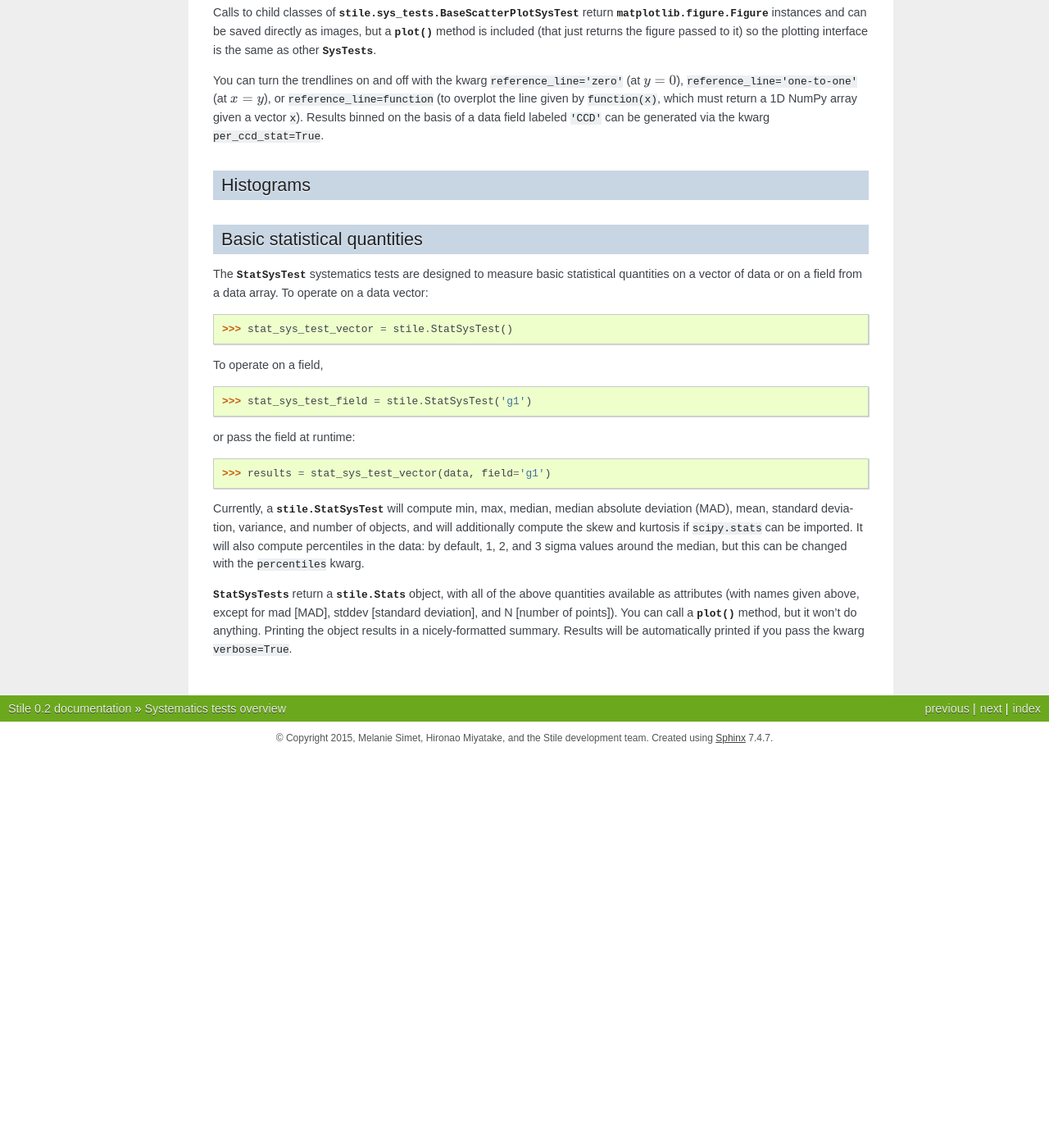
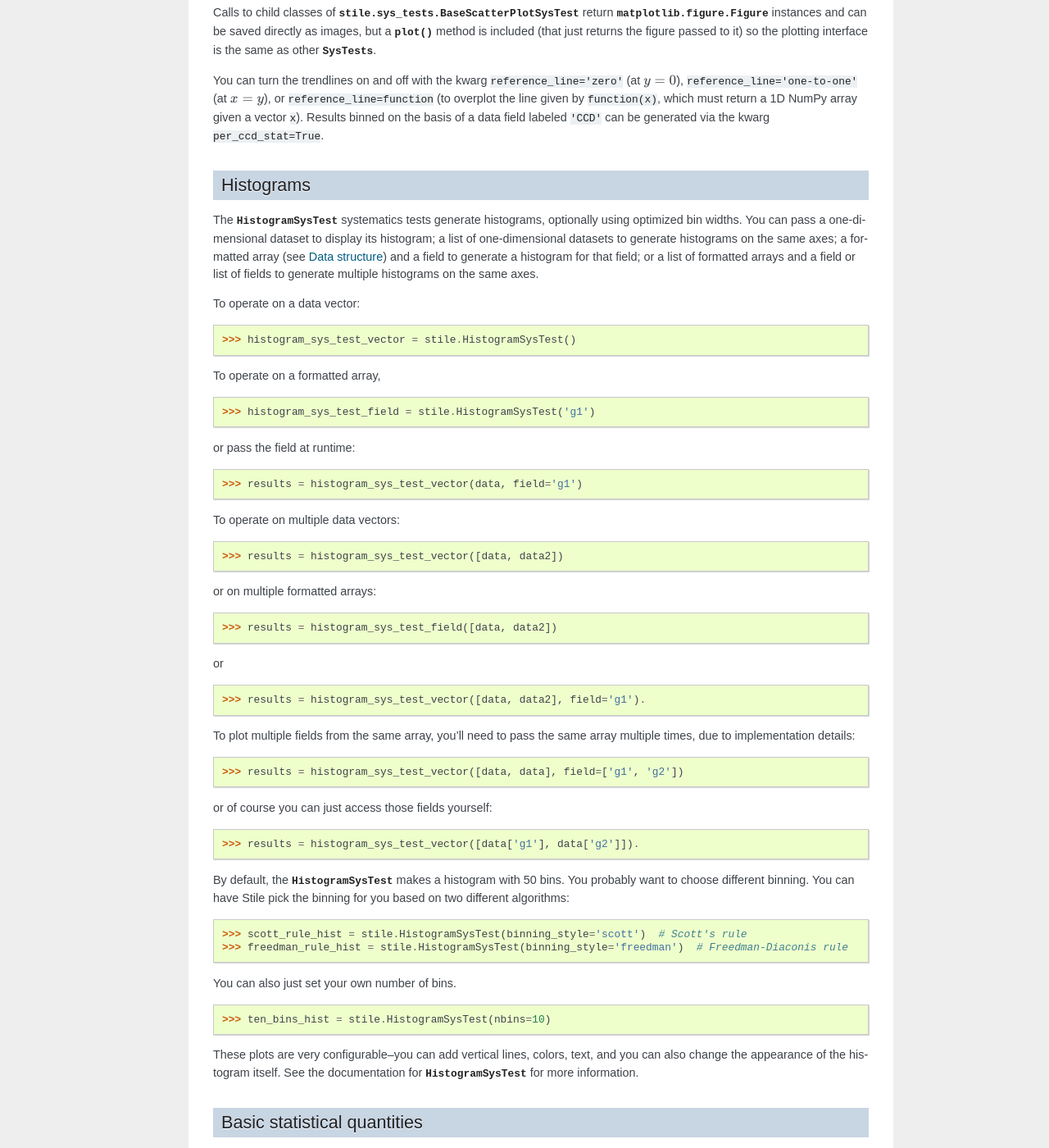
Before and after one commit to msimet/Stile, a Sphinx documentation site: the page built from doc/systest_basics.rst, in a window 1280 px wide and 1400 px high, scrolled down 3237 px. Shown: the whole window at 82% size. Built offline with Sphinx 7.4.7, drawn with Linux system fonts in a browser that asks for light colours; before the commit the page ends 4157 px from its top, so only the background shows below that; some of the changed text lies outside the part shown.

Commit message:
Add Histogram documentation to systest_basics, fix missing backtick (#17)

```diff
--- a/doc/systest_basics.rst
+++ b/doc/systest_basics.rst
@@ -134,7 +134,7 @@ Shear-shear correlation functions are :math:`\xi_+` and :math:`\xi_-`.  :math:`\
 nominally, *g1* times *g2\**, and is given as both the real and imaginary components.
 :math:`\xi_{+,im}` should be consistent with 0 to within noise. :math:`\xi_-` on the other hand is
 *g1* times *g2* (not complex conjugate).  Similarly, :math:`\xi_{-,im}` should be 0.  (Note that
-*g1* and *g2* here are two *complex* shears :math:`g_{1t} + ig_{1x}` and :math:`g_{2t} + ig_{2x}
+*g1* and *g2* here are two *complex* shears :math:`g_{1t} + ig_{1x}` and :math:`g_{2t} + ig_{2x}`
 from the two catalogs, not the two components of a single shear in sky coordinates or chip frame.)
 
 Point-scalar (point-kappa) estimates are equivalent to <scalar>; scalar-shear estimates are
@@ -202,6 +202,60 @@ via the kwarg ``per_ccd_stat=True``.
 Histograms
 ----------
 
+The :class:`HistogramSysTest <stile.sys_tests.HistogramSysTest>` systematics tests generate
+histograms, optionally using optimized bin widths.  You can pass a one-dimensional dataset to
+display its histogram; a list of one-dimensional datasets to generate histograms on the same axes;
+a formatted array (see :doc:`data`) and a field to generate a histogram for that field; or a list of
+formatted arrays and a field or list of fields to generate multiple histograms on the same axes.
+
+To operate on a data vector:
+
+>>> histogram_sys_test_vector = stile.HistogramSysTest()
+
+To operate on a formatted array,
+
+>>> histogram_sys_test_field = stile.HistogramSysTest('g1')
+
+or pass the field at runtime:
+
+>>> results = histogram_sys_test_vector(data, field='g1')
+
+To operate on multiple data vectors:
+
+>>> results = histogram_sys_test_vector([data, data2])
+
+or on multiple formatted arrays:
+
+>>> results = histogram_sys_test_field([data, data2])
+
+or
+
+>>> results = histogram_sys_test_vector([data, data2], field='g1').
+
+To plot multiple fields from the same array, you'll need to pass the same array multiple times, due
+to implementation details:
+
+>>> results = histogram_sys_test_vector([data, data], field=['g1', 'g2'])
+
+or of course you can just access those fields yourself:
+
+>>> results = histogram_sys_test_vector([data['g1'], data['g2']]).
+
+By default, the :class:`HistogramSysTest <stile.sys_tests.HistogramSysTest>` makes a histogram with
+50 bins.  You probably want to choose different binning.  You can have Stile pick the binning for you
+based on two different algorithms:
+
+>>> scott_rule_hist = stile.HistogramSysTest(binning_style='scott')  # Scott's rule
+>>> freedman_rule_hist = stile.HistogramSysTest(binning_style='freedman')  # Freedman-Diaconis rule
+
+You can also just set your own number of bins.
+
+>>> ten_bins_hist = stile.HistogramSysTest(nbins=10)
+
+These plots are very configurable--you can add vertical lines, colors, text, and you can also change
+the appearance of the histogram itself.  See the documentation for :class:`HistogramSysTest
+<stile.sys_tests.HistogramSysTest>` for more information.
+
 Basic statistical quantities
 ----------------------------
 
@@ -211,7 +265,7 @@ data vector:
 
 >>> stat_sys_test_vector = stile.StatSysTest()
 
-To operate on a field,
+To operate on a formatted array,
 
 >>> stat_sys_test_field = stile.StatSysTest('g1')
 
```
